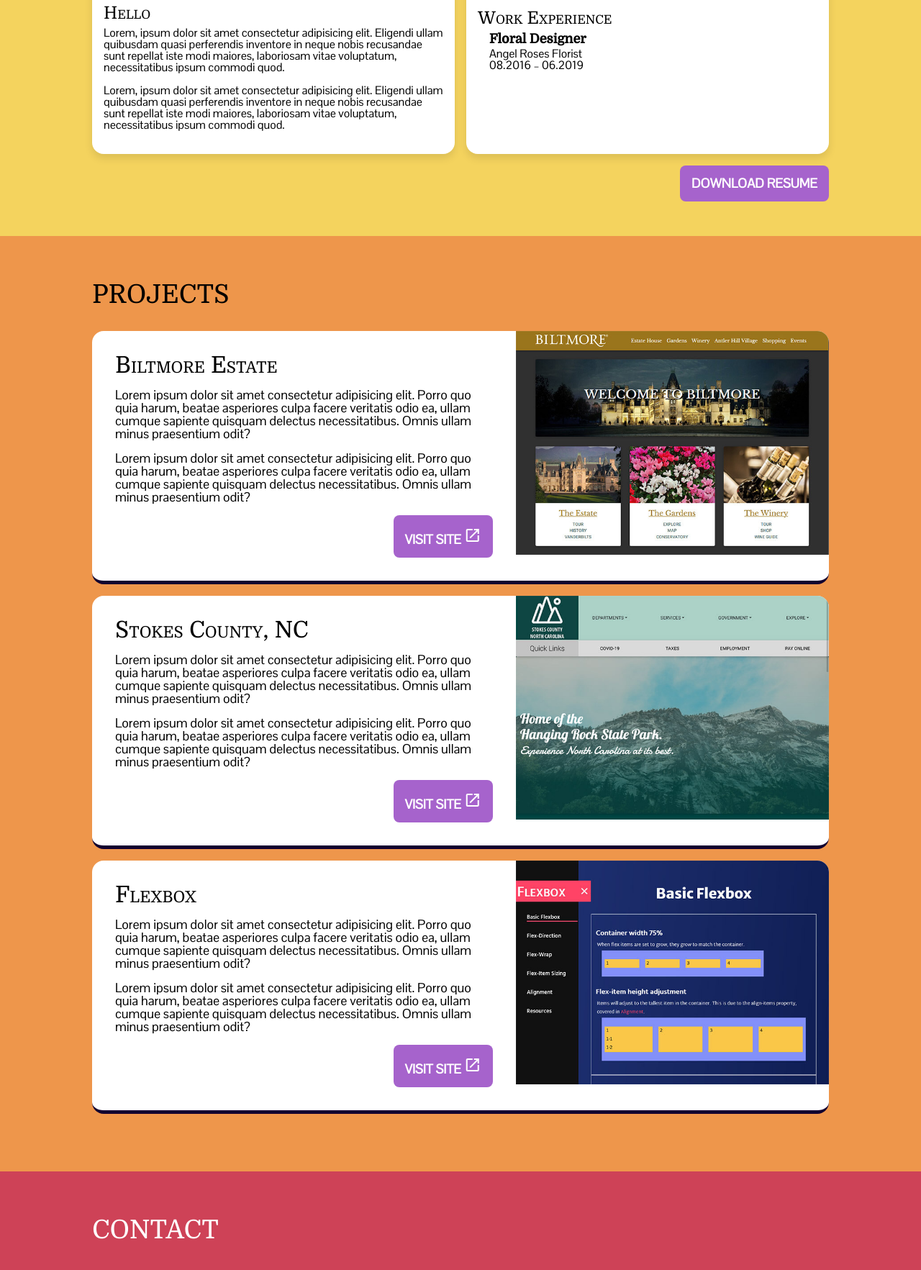
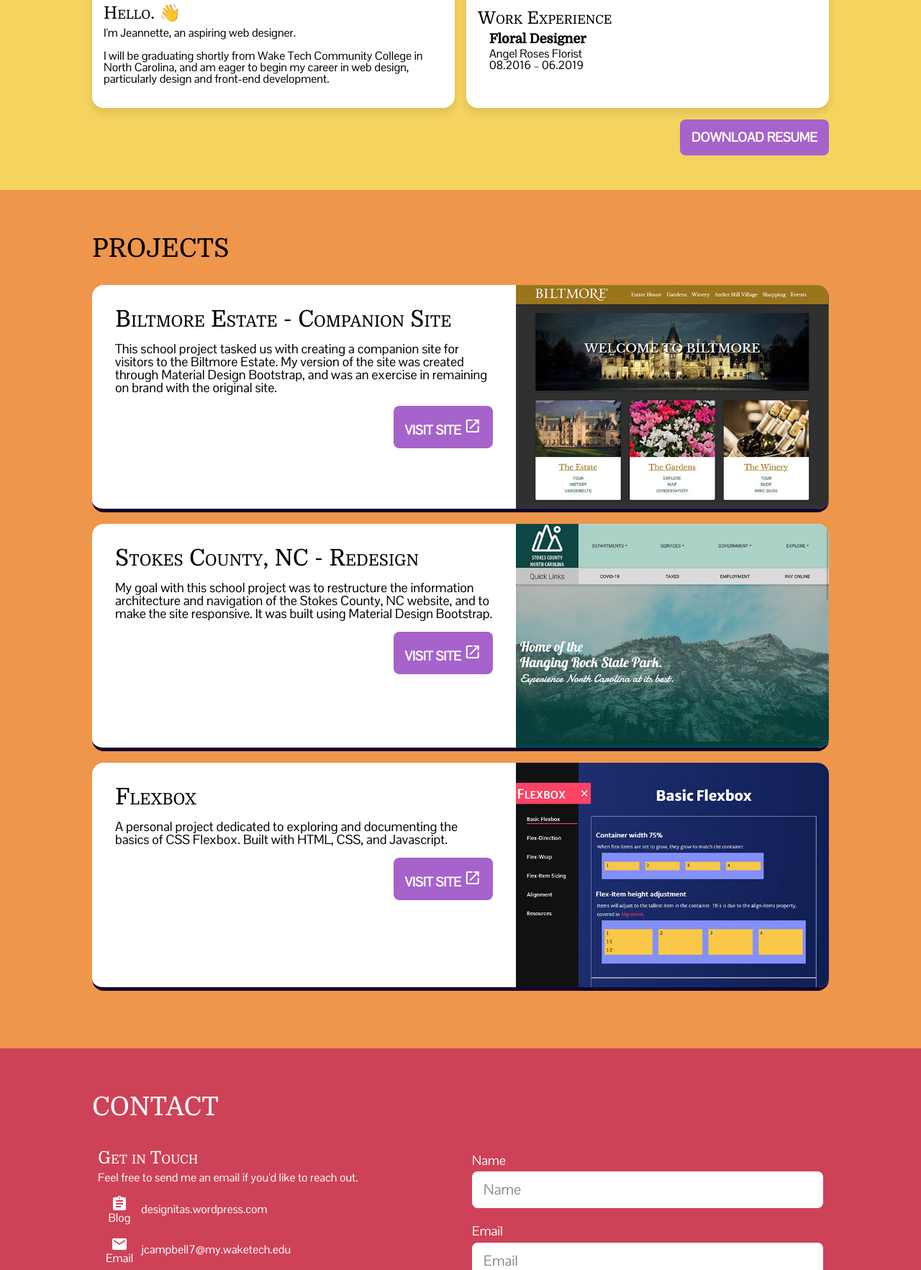
Before and after one commit to jwoogie/Portfolio, a plain HTML site: page portfolio/index.html in a window 1280 px wide. Shown: the part 1247-3012 px from the top of the page at 72% size. Drawn offline with Linux system fonts and the light colour scheme.

Commit message:
Add files via upload

```diff
--- a/portfolio/index.html
+++ b/portfolio/index.html
@@ -52,12 +52,12 @@
                 <div class="about-grid">
                     <div class="about-element">
                         <figure class="img-box">
-                            <img src="images/myface.jpg" alt="" class="img">
+                            <img src="images/myface.jpg" alt="Portriat photograph of Jeannette" class="img">
                         </figure>
                         <div class="content">
-                            <h3>Hello</h3>
-                            <p>Lorem, ipsum dolor sit amet consectetur adipisicing elit. Eligendi ullam quibusdam quasi perferendis inventore in neque nobis recusandae sunt repellat iste modi maiores, laboriosam vitae voluptatum, necessitatibus ipsum commodi quod.</p>
-                            <p>Lorem, ipsum dolor sit amet consectetur adipisicing elit. Eligendi ullam quibusdam quasi perferendis inventore in neque nobis recusandae sunt repellat iste modi maiores, laboriosam vitae voluptatum, necessitatibus ipsum commodi quod.</p>
+                            <h3>Hello. &#128075;</h3>
+                            <p>I'm Jeannette, an aspiring web designer.</p>
+                            <p>I will be graduating shortly from Wake Tech Community College in North Carolina, and am eager to begin my career in web design, particularly design and front-end development.</p>
 
                         </div>
                     </div>
@@ -100,37 +100,34 @@
                 <div class="projects-grid">
                     <div class="project">
                         <figure class="img-box">
-                            <img src="images/biltmore.jpg" alt="" class="img">
+                            <img src="images/biltmore.jpg" alt="Screenshot of the Biltmore Estate companion site project's home page." class="img">
                         </figure>
                         <div class="content">
-                            <h3>Biltmore Estate</h3>
-                            <p>Lorem ipsum dolor sit amet consectetur adipisicing elit. Porro quo quia harum, beatae asperiores culpa facere veritatis odio ea, ullam cumque sapiente quisquam delectus necessitatibus. Omnis ullam minus praesentium odit?</p>
-                            <p>Lorem ipsum dolor sit amet consectetur adipisicing elit. Porro quo quia harum, beatae asperiores culpa facere veritatis odio ea, ullam cumque sapiente quisquam delectus necessitatibus. Omnis ullam minus praesentium odit?</p>
-                            <a href="http://wcet3.waketech.edu/jcampbell/WEB125/Biltmore-MDB/index.html" class="button">Visit Site <span class="material-icons">open_in_new</span></a>
+                            <h3>Biltmore Estate - Companion Site</h3>
+                            <p>This school project tasked us with creating a companion site for visitors to the Biltmore Estate. My version of the site was created through Material Design Bootstrap, and was an exercise in remaining on brand with the original site.</p>
+                            <a href="http://wcet3.waketech.edu/jcampbell/WEB125/Biltmore-MDB/index.html" class="button" target="_blank">Visit Site <span class="material-icons">open_in_new</span></a>
                         </div>
                     </div>
 
                     <div class="project">
                         <figure class="img-box">
-                            <img src="images/stokes.jpg" alt="" class="img">
+                            <img src="images/stokes.jpg" alt="Screenshot of the Stoke County website redesign project's home page." class="img">
                         </figure>
                         <div class="content">
-                            <h3>Stokes County, NC</h3>
-                            <p>Lorem ipsum dolor sit amet consectetur adipisicing elit. Porro quo quia harum, beatae asperiores culpa facere veritatis odio ea, ullam cumque sapiente quisquam delectus necessitatibus. Omnis ullam minus praesentium odit?</p>
-                            <p>Lorem ipsum dolor sit amet consectetur adipisicing elit. Porro quo quia harum, beatae asperiores culpa facere veritatis odio ea, ullam cumque sapiente quisquam delectus necessitatibus. Omnis ullam minus praesentium odit?</p>
-                            <a href="http://wcet3.waketech.edu/jcampbell/WEB125/stokes-county/index.html" class="button">Visit Site <span class="material-icons">open_in_new</span></a>
+                            <h3>Stokes County, NC - Redesign</h3>
+                            <p>My goal with this school project was to restructure the information architecture and navigation of the Stokes County, NC website, and to make the site responsive. It was built using Material Design Bootstrap.</p>
+                            <a href="http://wcet3.waketech.edu/jcampbell/WEB125/stokes-county/index.html" class="button" target="_blank">Visit Site <span class="material-icons">open_in_new</span></a>
                         </div>
                     </div>
 
                     <div class="project">
                         <figure class="img-box">
-                            <img src="images/flexbox.jpg" alt="" class="img">
+                            <img src="images/flexbox.jpg" alt="Screenshot of the Flexbox project website." class="img">
                         </figure>
                         <div class="content">
                             <h3>Flexbox</h3>
-                            <p>Lorem ipsum dolor sit amet consectetur adipisicing elit. Porro quo quia harum, beatae asperiores culpa facere veritatis odio ea, ullam cumque sapiente quisquam delectus necessitatibus. Omnis ullam minus praesentium odit?</p>
-                            <p>Lorem ipsum dolor sit amet consectetur adipisicing elit. Porro quo quia harum, beatae asperiores culpa facere veritatis odio ea, ullam cumque sapiente quisquam delectus necessitatibus. Omnis ullam minus praesentium odit?</p>
-                            <a href="http://wcet3.waketech.edu/jcampbell/flex/flex.html" class="button">Visit Site <span class="material-icons">open_in_new</span></a>
+                            <p>A personal project dedicated to exploring and documenting the basics of CSS Flexbox. Built with HTML, CSS, and Javascript.</p>
+                            <a href="http://wcet3.waketech.edu/jcampbell/flex/flex.html" class="button" target="_blank">Visit Site <span class="material-icons">open_in_new</span></a>
                         </div>
                     </div>
                 </div>
@@ -143,7 +140,7 @@
                 <div class="contact-grid">
                     <div class="contact-element">
                         <h3>Get in Touch</h3>
-                        <p>Lorem ipsum dolor sit amet consectetur adipisicing elit. Quas non incidunt asperiores, nesciunt nihil quis rem sunt voluptatibus repudiandae similique fuga vitae? Perspiciatis dolor exercitationem cupiditate rem iste iusto blanditiis.</p>
+                        <p>Feel free to send me an email if you'd like to reach out.</p>
 
                         <a class="row" href="https://designitas.wordpress.com/" target="_blank">
                             <div class="flex-col">
@@ -159,6 +156,14 @@
                                 <p>Email</p>
                             </div>
                             <p>jcampbell7@my.waketech.edu</p>
+                        </a>
+
+                        <a class="row" href="https://github.com/jwoogie" target="_blank">
+                            <div class="flex-col">
+                                <img src="images/GitHub-Mark-Light-32px.png" alt="Github logo">
+                                <p>GitHub</p>
+                            </div>
+                            <p>github.com/jwoogie</p>
                         </a>
                     </div>
 
```
